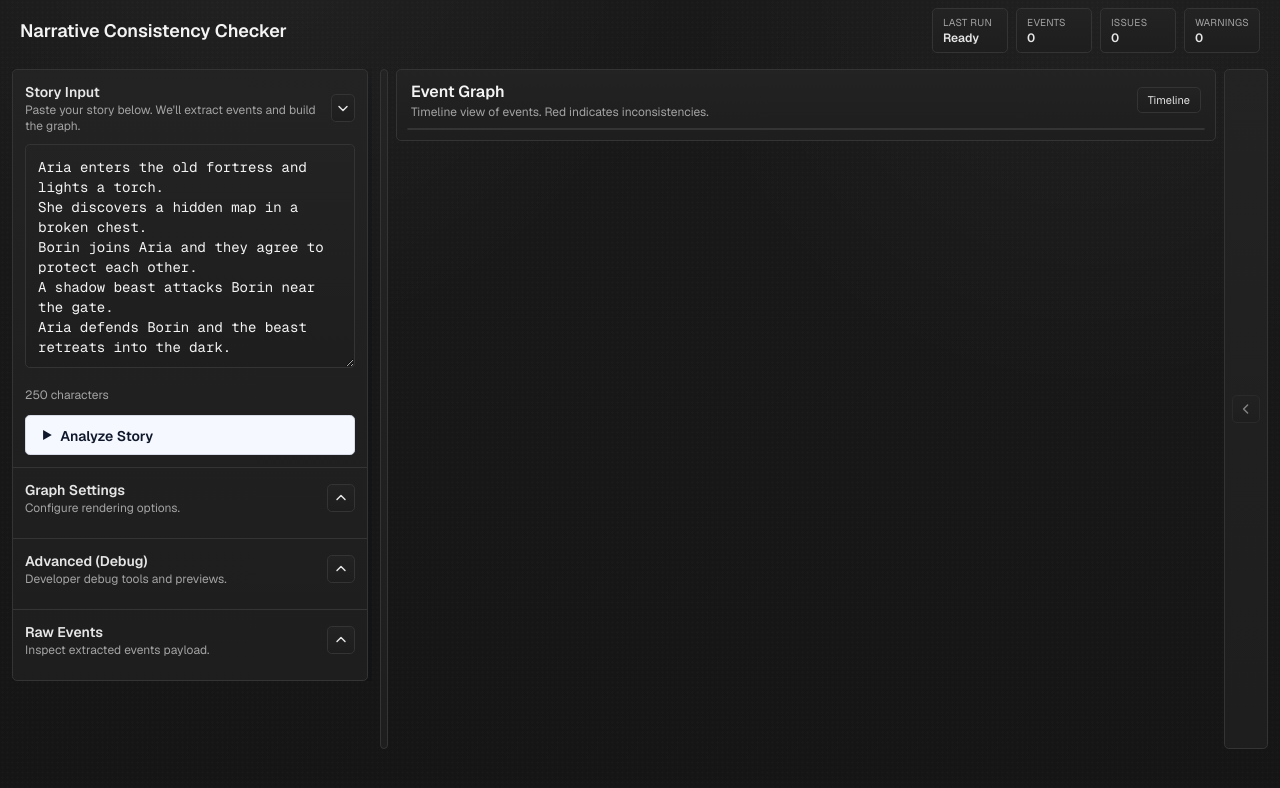
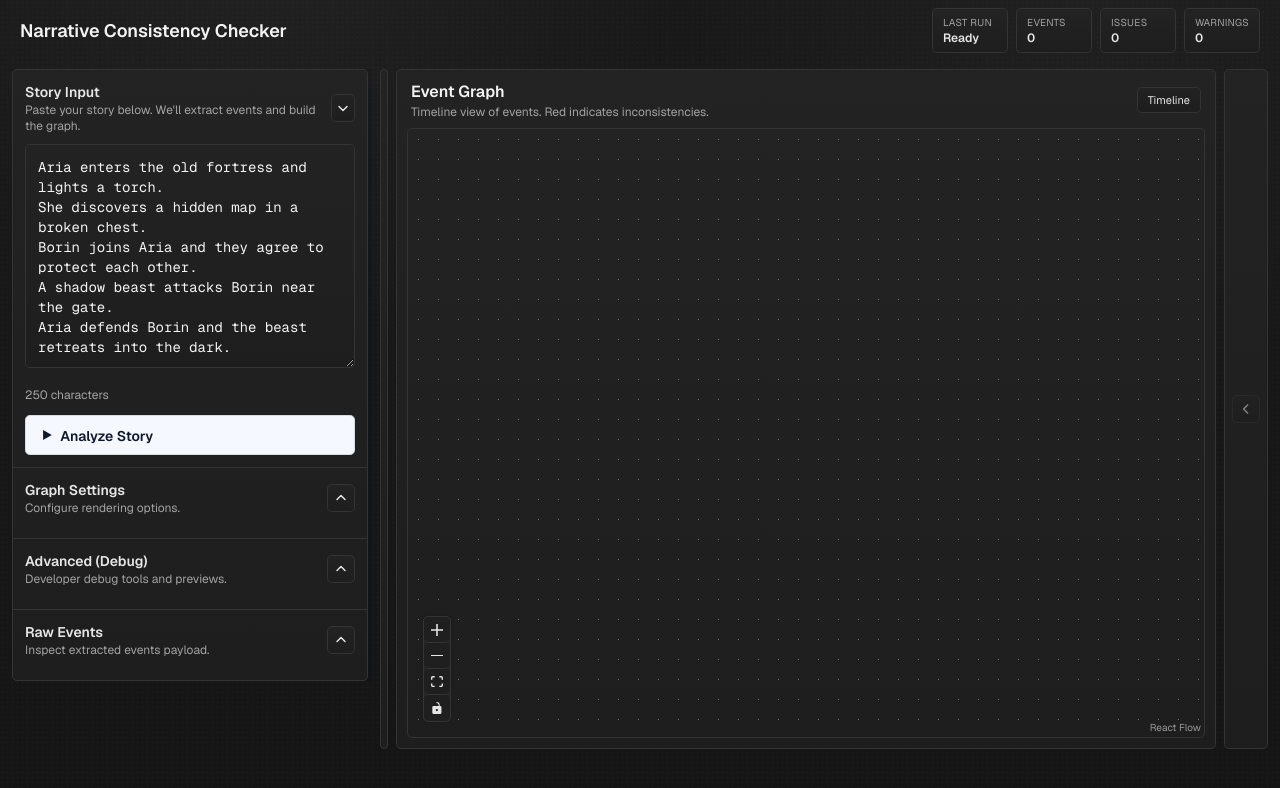
Before and after one commit to roopamgarg/storylens-webapp, a Next.js app: page / in a window 1280 px wide. Shown: the top 788 px of the page. Built offline with nearby package versions, Linux system fonts and the light colour scheme.

Commit message:
Fixing desktop mode graph

```diff
--- a/src/app/components/story-checker/GraphPanel.tsx
+++ b/src/app/components/story-checker/GraphPanel.tsx
@@ -13,7 +13,7 @@ type GraphPanelProps = {
 
 export function GraphPanel(props: GraphPanelProps) {
   return (
-    <section className="min-w-0 flex-1 rounded-2xl border border-white/10 bg-[#0d1425]/90 p-2.5 lg:overflow-hidden">
+    <section className="min-w-0 flex-1 rounded-2xl border border-white/10 bg-[#0d1425]/90 p-2.5 lg:flex lg:h-full lg:flex-col lg:overflow-hidden">
       <div className="mb-2 flex items-center justify-between gap-3 px-1">
         <div>
           <h2 className="text-base font-semibold">Event Graph</h2>
--- a/src/app/page.tsx
+++ b/src/app/page.tsx
@@ -608,7 +608,7 @@ export default function Home() {
               id="graph-panel"
               role={isMobile ? "tabpanel" : undefined}
               aria-labelledby={isMobile ? "graph-tab" : undefined}
-              className={showMobileGraph ? "block min-h-[420px] lg:flex-1 lg:min-h-0" : "hidden"}
+              className={showMobileGraph ? "block min-h-[420px] lg:flex lg:flex-1 lg:min-h-0" : "hidden"}
             >
               <GraphPanel
                 graphMode={graphMode}
```
